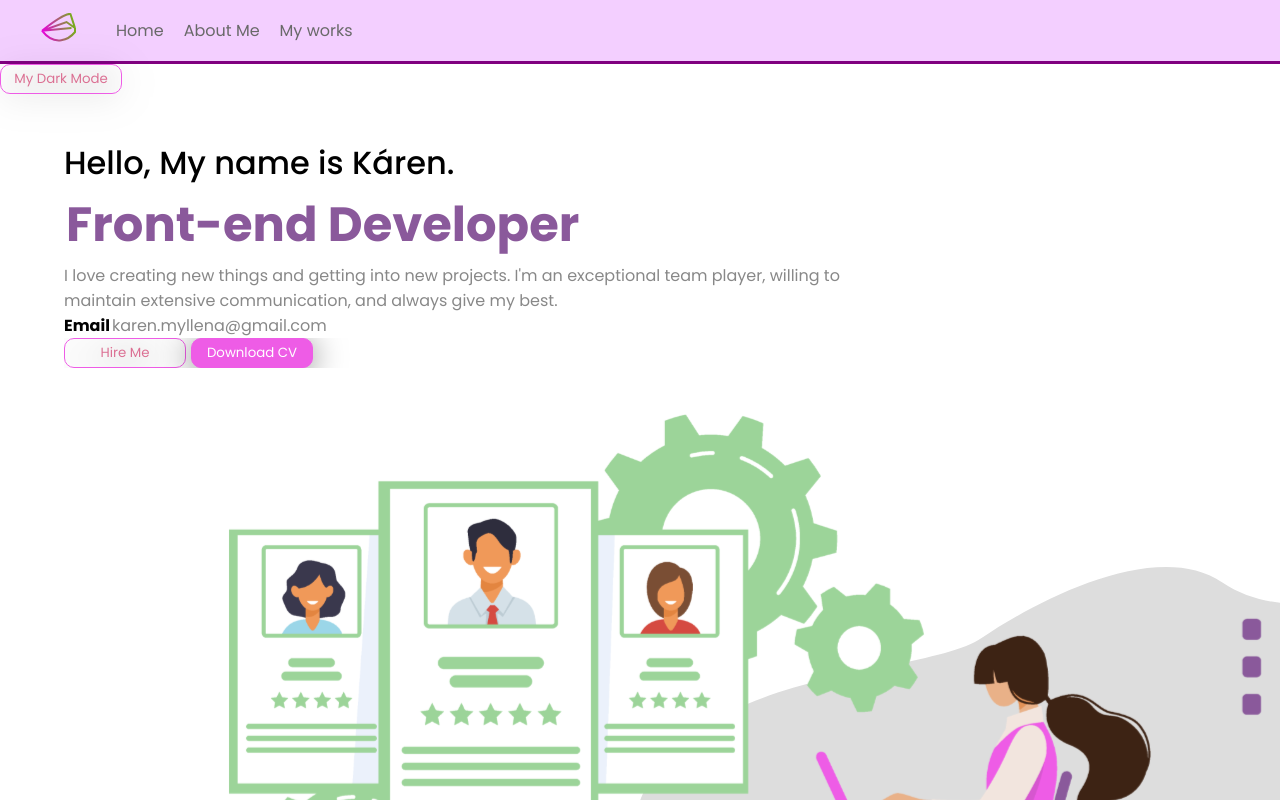
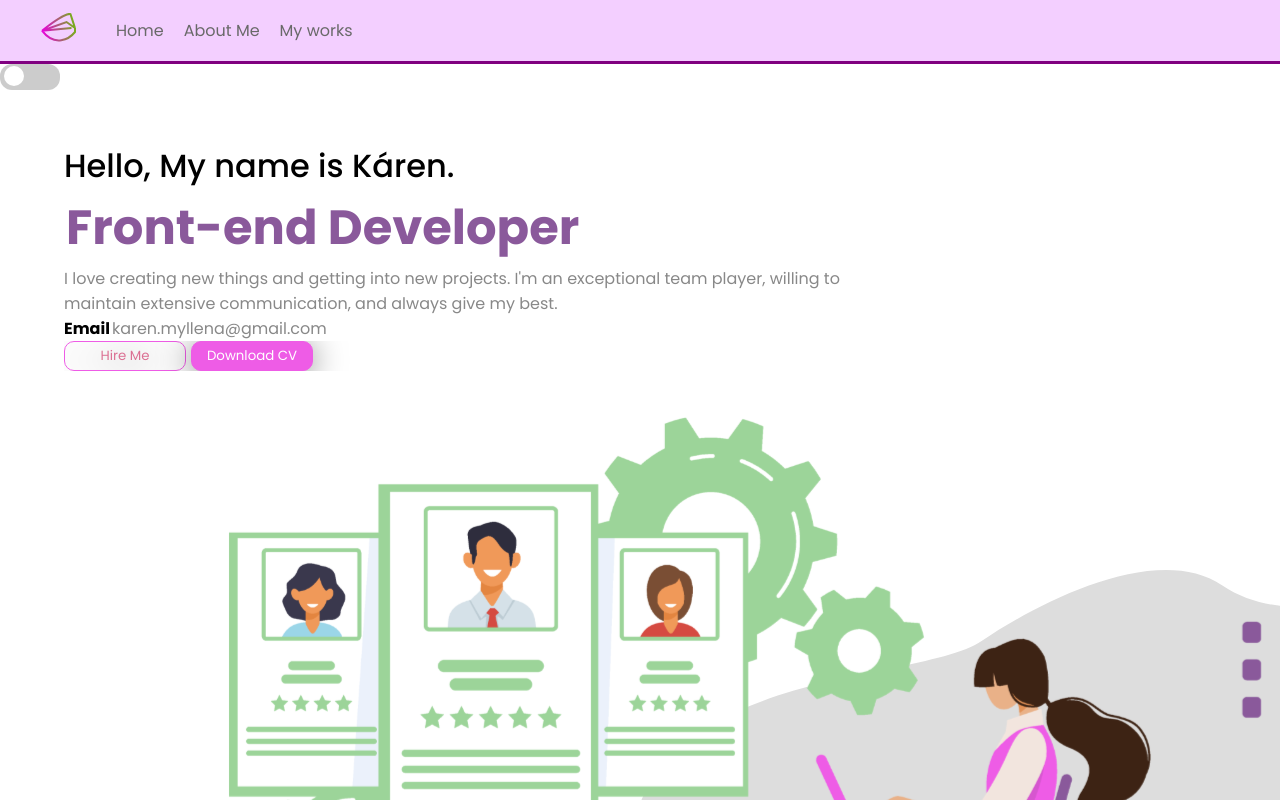
Before and after one commit to karenmscg/Portif-lio, a React (Create React App) app: page / in a window 1280 px wide. Shown: the top 800 px of the page. Built offline with nearby package versions, Linux system fonts and the light colour scheme.

Commit message:
atualização switch

```diff
--- a/src/App.js
+++ b/src/App.js
@@ -4,7 +4,7 @@ import { useState } from "react";
 import { ThemeProvider } from "styled-components";
 import { lightTheme, darkTheme } from "./components/DarkMode";
 import { ThemeChanger } from "./components/DarkMode/ThemeStyles";
-import { Button } from "./components/HeroSection/HeroSection";
+import {SwitchContainer, Input, Slider } from './components/Switch/Switch'
 import Home from "./components/Pages/Home";
 import About from "./components/Pages/About";
 import Works from "./components/Pages/Works";
@@ -22,8 +22,11 @@ function App() {
     <ThemeProvider theme={theme === "light" ? lightTheme : darkTheme}>
     <GlobalStyle />
     <ThemeChanger>
-          <Navbar />{" "}
-          <Button onClick={() => themeToggler()}> My Dark Mode </Button>
+      <Navbar />
+      <SwitchContainer>
+        <Input type="checkbox" onChange={() => themeToggler()} />
+        <Slider />
+      </SwitchContainer>
       <Switch>
         <Route path="/" exact component={Home} />
         <Route path="/about" exact component={About} />
```
Lines whose indentation alone changed are shown as unchanged.
